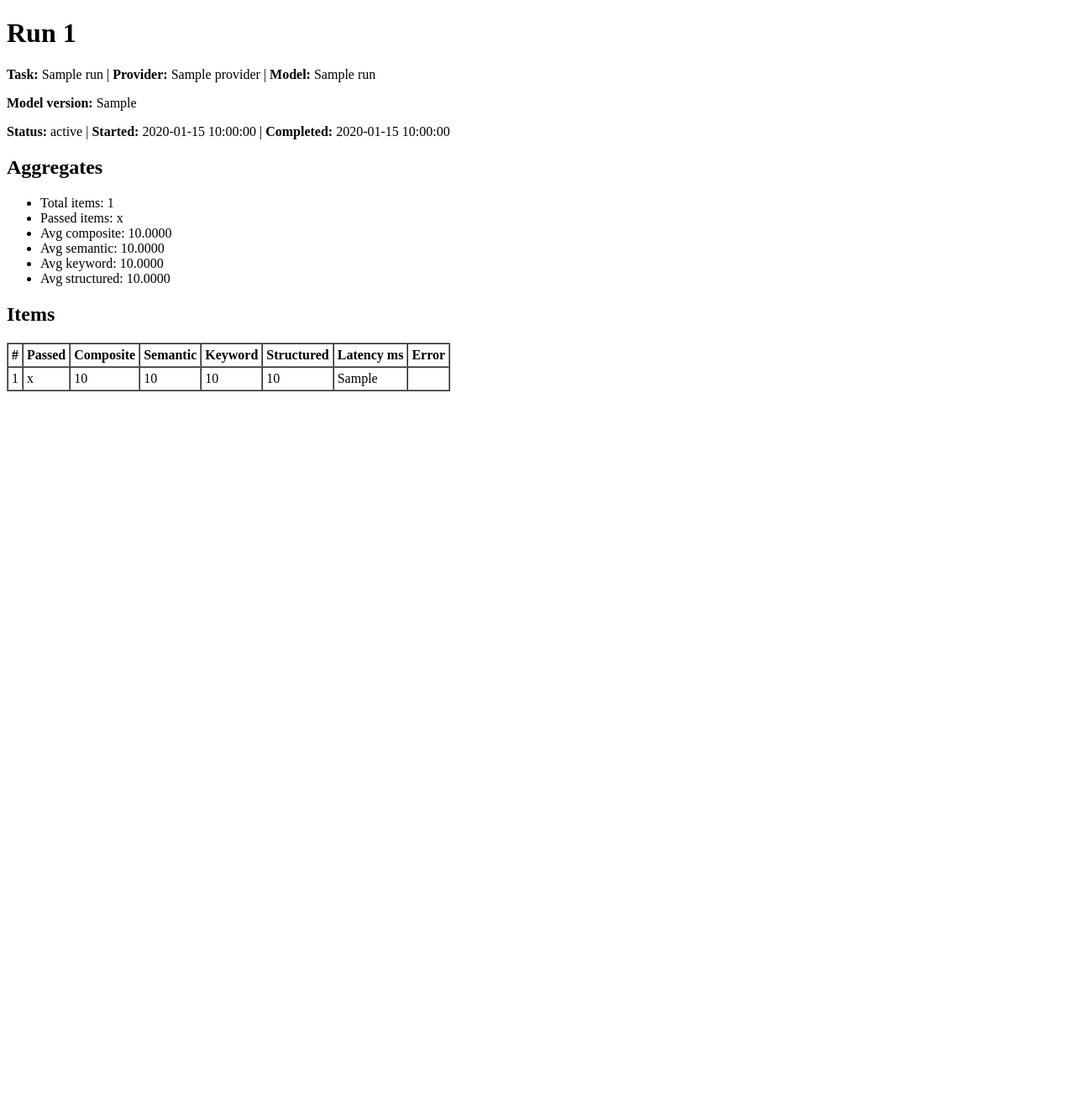
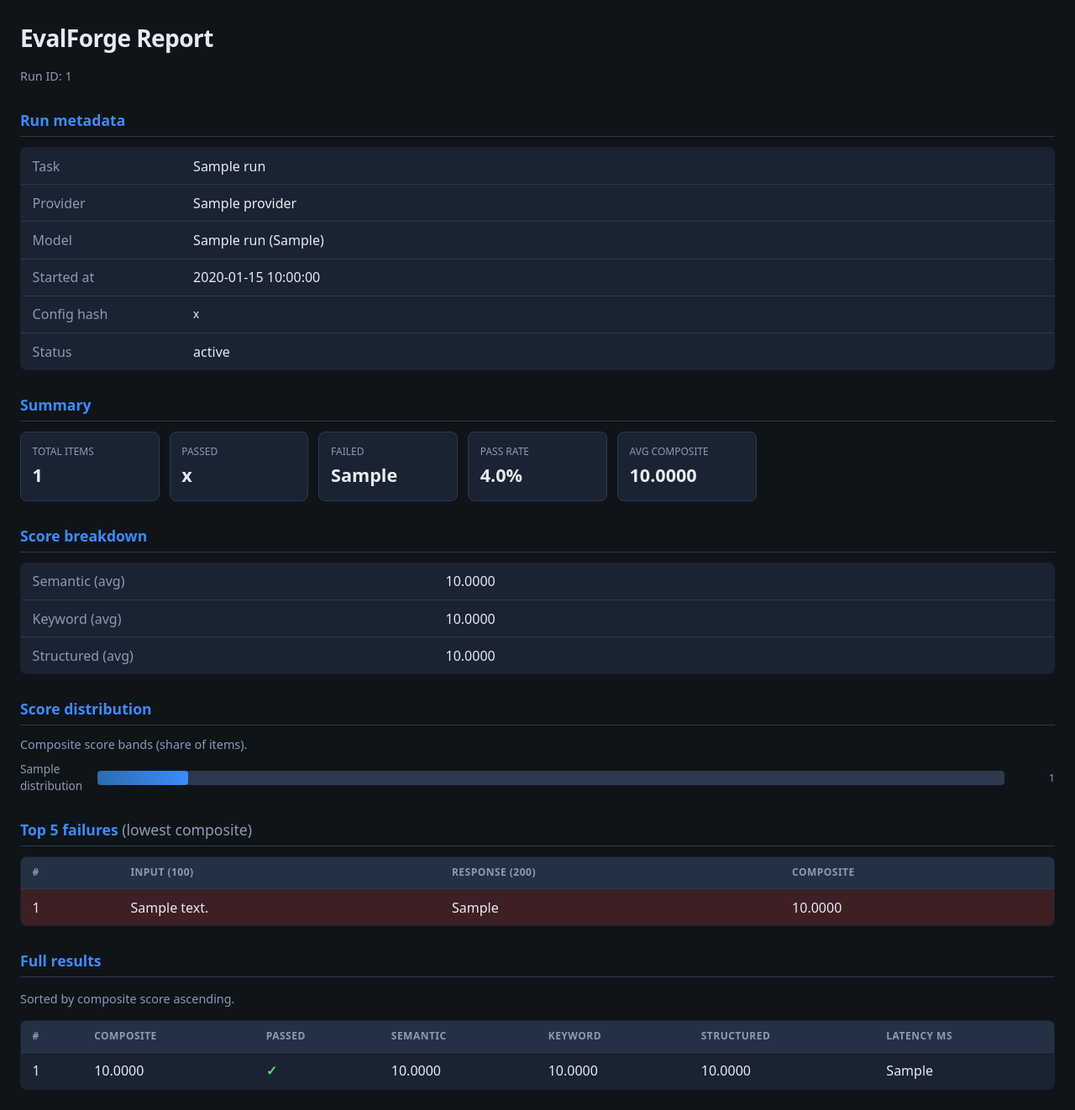
Before and after one commit to Shikhar-0809/evalforge, a Python web app: template evalforge/reports/templates/report.html in a window 1280 px wide. Shown: the whole page at 84% size. Before the commit the page ends 466 px from the top, so only its background shows below. Run offline with Jinja, Linux system fonts and the light colour scheme; the template is opened without the code that fills it: most values are stand-ins (such as "Sample title", 1, 10 or a date in 2020).

Commit message:
feat: FastAPI dashboard and report generator

```diff
--- a/evalforge/reports/templates/report.html
+++ b/evalforge/reports/templates/report.html
@@ -2,51 +2,221 @@
 <html lang="en">
 <head>
   <meta charset="utf-8"/>
-  <title>Eval run {{ run.id }}</title>
+  <meta name="viewport" content="width=device-width, initial-scale=1"/>
+  <title>EvalForge Report — {{ run.id }}</title>
+  <style>
+    :root {
+      --bg: #0f1419;
+      --surface: #1a2332;
+      --border: #2d3a4d;
+      --text: #e7ecf3;
+      --muted: #8b9cb3;
+      --accent: #3d8bfd;
+      --danger-bg: #3d1f24;
+      --danger-border: #8b3a44;
+      --bar-track: #2d3a4d;
+    }
+    * { box-sizing: border-box; }
+    body {
+      font-family: system-ui, Segoe UI, Roboto, Helvetica, Arial, sans-serif;
+      margin: 0;
+      padding: 1.5rem;
+      background: var(--bg);
+      color: var(--text);
+      line-height: 1.5;
+    }
+    h1 {
+      font-size: 1.75rem;
+      font-weight: 600;
+      margin: 0 0 0.25rem;
+      letter-spacing: -0.02em;
+    }
+    .sub { color: var(--muted); font-size: 0.9rem; margin-bottom: 1.5rem; word-break: break-all; }
+    h2 {
+      font-size: 1.1rem;
+      font-weight: 600;
+      margin: 1.75rem 0 0.75rem;
+      color: var(--accent);
+      border-bottom: 1px solid var(--border);
+      padding-bottom: 0.35rem;
+    }
+    table.meta, table.data {
+      width: 100%;
+      border-collapse: collapse;
+      background: var(--surface);
+      border-radius: 8px;
+      overflow: hidden;
+      border: 1px solid var(--border);
+    }
+    table.meta th, table.meta td,
+    table.data th, table.data td {
+      padding: 0.6rem 0.85rem;
+      text-align: left;
+      border-bottom: 1px solid var(--border);
+    }
+    table.meta th { width: 12rem; color: var(--muted); font-weight: 500; }
+    table.data th {
+      background: #243044;
+      color: var(--muted);
+      font-size: 0.75rem;
+      text-transform: uppercase;
+      letter-spacing: 0.04em;
+    }
+    table.data tr:last-child td { border-bottom: none; }
+    .summary {
+      display: grid;
+      grid-template-columns: repeat(auto-fill, minmax(10rem, 1fr));
+      gap: 0.75rem;
+      margin: 0.5rem 0 1rem;
+    }
+    .summary .box {
+      background: var(--surface);
+      border: 1px solid var(--border);
+      border-radius: 8px;
+      padding: 0.85rem;
+    }
+    .summary .box .label { font-size: 0.75rem; color: var(--muted); text-transform: uppercase; }
+    .summary .box .value { font-size: 1.35rem; font-weight: 600; margin-top: 0.2rem; }
+    table.breakdown th { width: 40%; }
+    .dist { margin-top: 0.5rem; }
+    .dist-row {
+      display: flex;
+      align-items: center;
+      gap: 0.75rem;
+      margin-bottom: 0.45rem;
+    }
+    .dist-label { width: 5rem; font-size: 0.85rem; color: var(--muted); flex-shrink: 0; }
+    .dist-track {
+      flex: 1;
+      height: 1.1rem;
+      background: var(--bar-track);
+      border-radius: 4px;
+      overflow: hidden;
+    }
+    .dist-bar {
+      height: 100%;
+      background: linear-gradient(90deg, #2b6cb0, var(--accent));
+      border-radius: 4px;
+      min-width: 2px;
+    }
+    .dist-count { width: 3rem; text-align: right; font-size: 0.8rem; color: var(--muted); }
+    .failures tr { background: var(--danger-bg); }
+    .failures td { border-color: var(--danger-border); }
+    .truncate { max-width: 28rem; overflow: hidden; text-overflow: ellipsis; white-space: nowrap; }
+    .pass-yes { color: #5ad67d; font-weight: 600; }
+    .pass-no { color: #f07178; font-weight: 600; }
+  </style>
 </head>
 <body>
-  <h1>Run {{ run.id }}</h1>
-  <p><strong>Task:</strong> {{ run.task_name }} |
-     <strong>Provider:</strong> {{ run.provider }} |
-     <strong>Model:</strong> {{ run.model_name }}</p>
-  {% if run.model_version %}<p><strong>Model version:</strong> {{ run.model_version }}</p>{% endif %}
-  <p><strong>Status:</strong> {{ run.status }} |
-     <strong>Started:</strong> {{ run.started_at }}{% if run.completed_at %} |
-     <strong>Completed:</strong> {{ run.completed_at }}{% endif %}</p>
-  <h2>Aggregates</h2>
-  <ul>
-    <li>Total items: {{ stats.total_items }}</li>
-    <li>Passed items: {{ stats.passed_items }}</li>
-    <li>Avg composite: {{ "%.4f"|format(stats.avg_composite_score or 0) }}</li>
-    <li>Avg semantic: {{ "%.4f"|format(stats.avg_semantic_score or 0) }}</li>
-    <li>Avg keyword: {{ "%.4f"|format(stats.avg_keyword_score or 0) }}</li>
-    <li>Avg structured: {{ "%.4f"|format(stats.avg_structured_score or 0) }}</li>
-  </ul>
-  <h2>Items</h2>
-  <table border="1" cellpadding="4" cellspacing="0">
+  <header>
+    <h1>EvalForge Report</h1>
+    <p class="sub">Run ID: {{ run.id }}</p>
+  </header>
+
+  <h2>Run metadata</h2>
+  <table class="meta">
+    <tr><th>Task</th><td>{{ run.task_name }}</td></tr>
+    <tr><th>Provider</th><td>{{ run.provider }}</td></tr>
+    <tr><th>Model</th><td>{{ run.model_name }}{% if run.model_version %} ({{ run.model_version }}){% endif %}</td></tr>
+    <tr><th>Started at</th><td>{{ run.started_at }}</td></tr>
+    <tr><th>Config hash</th><td style="word-break:break-all;font-size:0.85rem">{{ run.config_hash }}</td></tr>
+    <tr><th>Status</th><td>{{ run.status }}</td></tr>
+  </table>
+
+  <h2>Summary</h2>
+  <div class="summary">
+    <div class="box">
+      <div class="label">Total items</div>
+      <div class="value">{{ stats.total_items }}</div>
+    </div>
+    <div class="box">
+      <div class="label">Passed</div>
+      <div class="value">{{ stats.passed_items }}</div>
+    </div>
+    <div class="box">
+      <div class="label">Failed</div>
+      <div class="value">{{ stats.failed_items }}</div>
+    </div>
+    <div class="box">
+      <div class="label">Pass rate</div>
+      <div class="value">{{ "%.1f"|format(stats.pass_rate_pct) }}%</div>
+    </div>
+    <div class="box">
+      <div class="label">Avg composite</div>
+      <div class="value">{{ "%.4f"|format(stats.avg_composite_score or 0) }}</div>
+    </div>
+  </div>
+
+  <h2>Score breakdown</h2>
+  <table class="meta breakdown">
+    <tr><th>Semantic (avg)</th><td>{{ "%.4f"|format(stats.avg_semantic_score or 0) }}</td></tr>
+    <tr><th>Keyword (avg)</th><td>{{ "%.4f"|format(stats.avg_keyword_score or 0) }}</td></tr>
+    <tr><th>Structured (avg)</th><td>{{ "%.4f"|format(stats.avg_structured_score or 0) }}</td></tr>
+  </table>
+
+  <h2>Score distribution</h2>
+  <p style="color:var(--muted);font-size:0.9rem;margin:0 0 0.5rem">Composite score bands (share of items).</p>
+  <div class="dist">
+    {% for b in stats.distribution %}
+    <div class="dist-row">
+      <span class="dist-label">{{ b.label }}</span>
+      <div class="dist-track">
+        <div class="dist-bar" style="width: {{ "%.2f"|format(b.pct) }}%"></div>
+      </div>
+      <span class="dist-count">{{ b.count }}</span>
+    </div>
+    {% endfor %}
+  </div>
+
+  <h2>Top 5 failures <span style="font-weight:400;color:var(--muted)">(lowest composite)</span></h2>
+  <table class="data failures">
     <thead>
       <tr>
         <th>#</th>
+        <th>Input (100)</th>
+        <th>Response (200)</th>
+        <th>Composite</th>
+      </tr>
+    </thead>
+    <tbody>
+    {% for r in failures %}
+      <tr>
+        <td>{{ r.item_index }}</td>
+        <td class="truncate" title="{{ r.input_text or '' }}">{{ (r.input_text or '')[:100] }}{% if (r.input_text or '')|length > 100 %}…{% endif %}</td>
+        <td class="truncate" title="{{ r.model_response or '' }}">{{ (r.model_response or '')[:200] }}{% if (r.model_response or '')|length > 200 %}…{% endif %}</td>
+        <td>{{ "%.4f"|format((r.composite_score or 0)|float) }}</td>
+      </tr>
+    {% endfor %}
+    {% if not failures %}
+      <tr><td colspan="4" style="color:var(--muted)">No results.</td></tr>
+    {% endif %}
+    </tbody>
+  </table>
+
+  <h2>Full results</h2>
+  <p style="color:var(--muted);font-size:0.9rem">Sorted by composite score ascending.</p>
+  <table class="data">
+    <thead>
+      <tr>
+        <th>#</th>
+        <th>Composite</th>
         <th>Passed</th>
-        <th>Composite</th>
         <th>Semantic</th>
         <th>Keyword</th>
         <th>Structured</th>
         <th>Latency ms</th>
-        <th>Error</th>
       </tr>
     </thead>
     <tbody>
     {% for r in results %}
       <tr>
         <td>{{ r.item_index }}</td>
-        <td>{{ r.passed }}</td>
-        <td>{{ r.composite_score }}</td>
-        <td>{{ r.semantic_score }}</td>
-        <td>{{ r.keyword_score }}</td>
-        <td>{{ r.structured_score }}</td>
-        <td>{{ r.latency_ms }}</td>
-        <td>{{ r.error or "" }}</td>
+        <td>{{ "%.4f"|format((r.composite_score or 0)|float) }}</td>
+        <td>{% if r.passed %}<span class="pass-yes">✓</span>{% else %}<span class="pass-no">✗</span>{% endif %}</td>
+        <td>{{ "%.4f"|format((r.semantic_score or 0)|float) }}</td>
+        <td>{{ "%.4f"|format((r.keyword_score or 0)|float) }}</td>
+        <td>{{ "%.4f"|format((r.structured_score or 0)|float) }}</td>
+        <td>{{ r.latency_ms if r.latency_ms is not none else "—" }}</td>
       </tr>
     {% endfor %}
     </tbody>
```
Also changed, not shown: evalforge/api/runs.py (+72 -0 lines), evalforge/api/tasks.py (+13 -0 lines), evalforge/main.py (+35 -0 lines), evalforge/reports/generator.py (+44 -2 lines), evalforge/runner/executor.py (+10 -9 lines).
